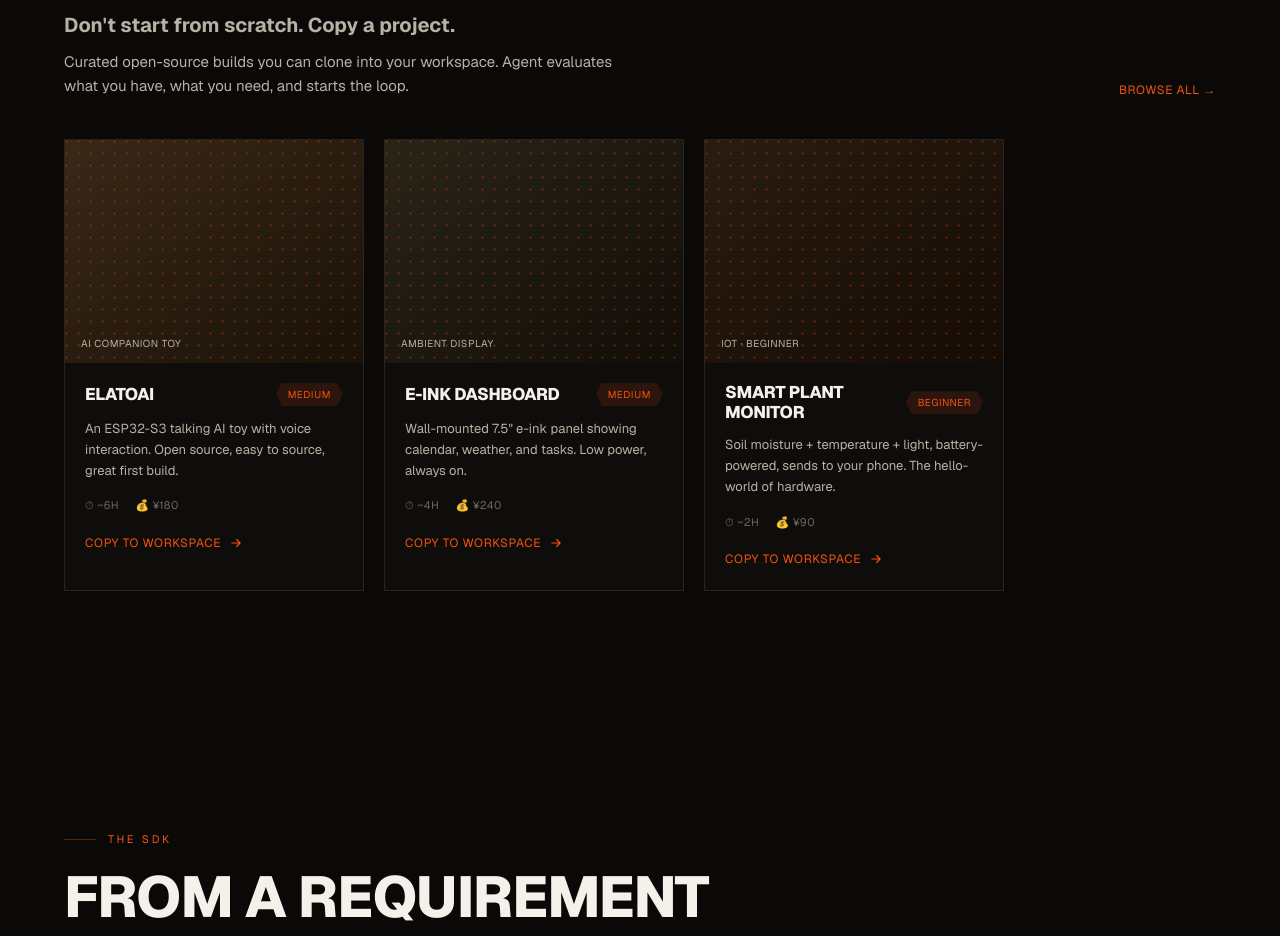
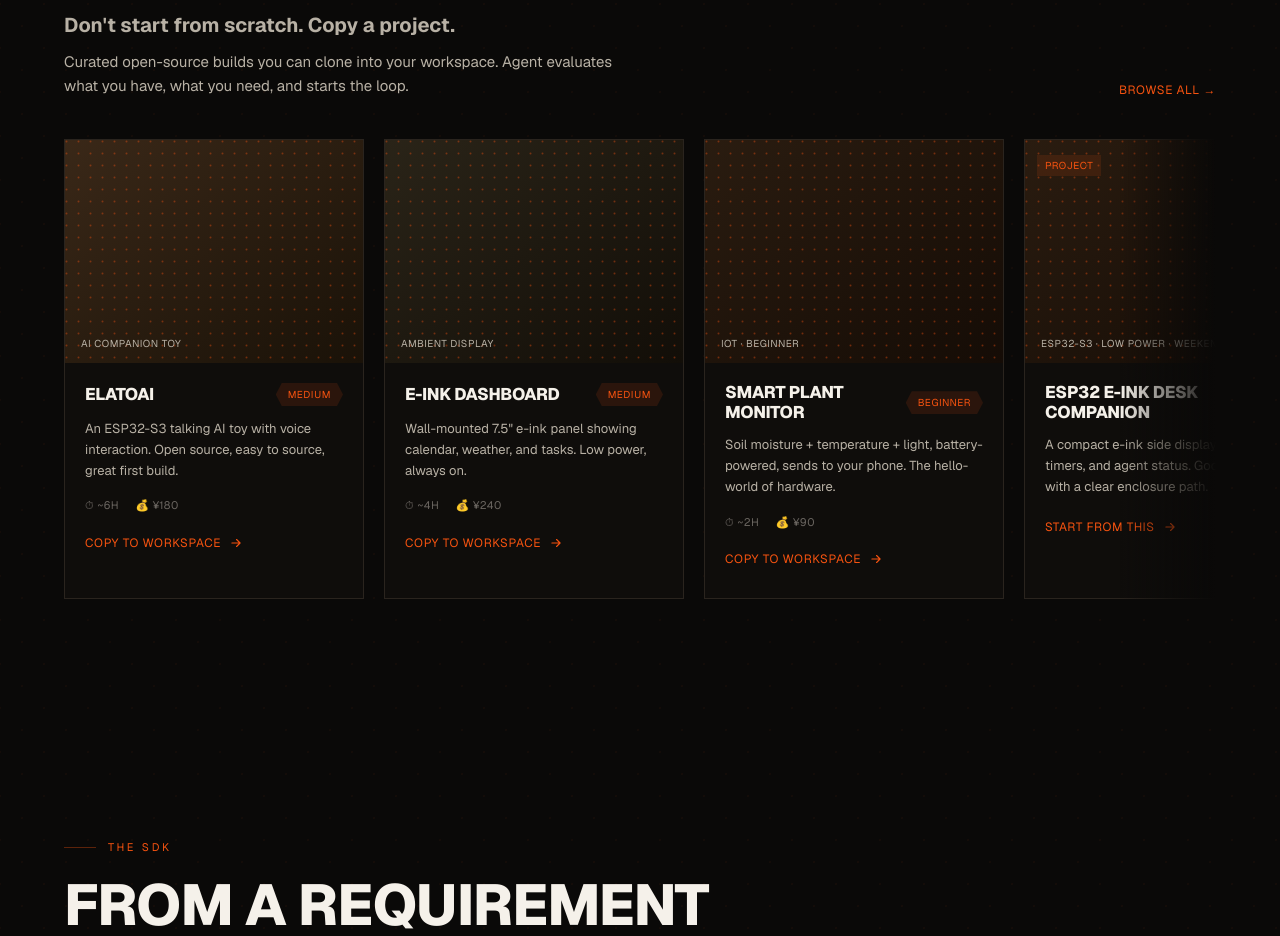
Before and after one commit to Conn-Ho/grounded-site, a Next.js app: page / in a window 1280 px wide. Shown: the part 3120-4056 px from the top of the page. Built offline with nearby package versions, Linux system fonts and the light colour scheme; no server answers.

Commit message:
Revert "fix: remove hunt insight cards from main page gallery section"
This reverts commit a7327a13e22e130d14f380455059eb790b67f19a.

```diff
--- a/app/page.tsx
+++ b/app/page.tsx
@@ -26,7 +26,7 @@ export default async function Home() {
         <Hero dict={dict.hero} />
         <Problem dict={dict.problem} />
         <Loop dict={dict.loop} />
-        <GalleryHunt galleryDict={dict.gallery} huntDict={dict.hunt} />
+        <GalleryHunt galleryDict={dict.gallery} huntDict={dict.hunt} huntItems={huntItems} />
         <Packages dict={dict.packages} />
         <FAQ dict={dict.faq} />
         <Waitlist dict={dict.waitlist} locale={locale} />
--- a/components/sections/GalleryHunt.tsx
+++ b/components/sections/GalleryHunt.tsx
@@ -1,6 +1,7 @@
 "use client";
 
 import type { Dict } from "@/lib/i18n";
+import type { HuntItem } from "@/lib/hunt";
 
 const covers = [
   "from-[#3a2818] to-[#1a1208]",
@@ -11,9 +12,11 @@ const covers = [
 export default function GalleryHunt({
   galleryDict,
   huntDict,
+  huntItems,
 }: {
   galleryDict: Dict["gallery"];
   huntDict: Dict["hunt"];
+  huntItems: HuntItem[];
 }) {
 
   return (
@@ -112,6 +115,72 @@ export default function GalleryHunt({
               </article>
             ))}
 
+            {/* ── 后段：Hunt 项目卡（直接展示，无 Tab 筛选）── */}
+            {huntItems.length ? (
+              huntItems.map((item, idx) => {
+                const isInsight = item.type === "insight";
+                const cover = covers[(idx + covers.length - 1) % covers.length];
+                return (
+                  <article
+                    key={item.id}
+                    className="group w-[300px] flex-shrink-0 snap-start overflow-hidden border border-[color:var(--card-border)] bg-[color:var(--card-bg)] transition-colors hover:border-[color:var(--accent-line)]"
+                  >
+                    {/* 封面 — 点阵纹理 */}
+                    <div className={`relative aspect-[4/3] overflow-hidden bg-gradient-to-br ${cover}`}>
+                      <svg className="absolute inset-0 h-full w-full opacity-40" aria-hidden>
+                        <defs>
+                          <pattern id={`dots-hunt-${item.id}`} width="12" height="12" patternUnits="userSpaceOnUse">
+                            <circle cx="1.5" cy="1.5" r="1" fill="var(--accent)" />
+                          </pattern>
+                        </defs>
+                        <rect width="100%" height="100%" fill={`url(#dots-hunt-${item.id})`} />
+                      </svg>
+                      {/* 类型角标 */}
+                      <div className="absolute top-3 left-3">
+                        <span className={`px-2 py-1 text-[10px] uppercase tracking-wider ${
+                          isInsight
+                            ? "bg-[rgba(92,173,255,0.18)] text-[#8fc4ff]"
+                            : "bg-[color:var(--accent-soft)] text-[color:var(--accent)]"
+                        }`}>
+                          {item.type}
+                        </span>
+                      </div>
+                      {/* meta 信息 */}
+                      <div className="absolute bottom-3 left-4 text-[10px] uppercase tracking-wider text-[color:var(--foreground-dim)]">
+                        {item.meta || item.source}
+                      </div>
+                    </div>
+
+                    {/* 文字区 */}
+                    <div className="p-5">
+                      <h3 className="display-font mb-3 text-[17px] tracking-wide leading-tight">
+                        {item.title}
+                      </h3>
+                      <p className="mb-4 text-[13px] leading-relaxed text-[color:var(--foreground-dim)]">
+                        {item.summary}
+                      </p>
+                      <a
+                        href={item.href}
+                        target={item.href.startsWith("http") ? "_blank" : undefined}
+                        rel={item.href.startsWith("http") ? "noreferrer" : undefined}
+                        className="inline-flex items-center gap-2 text-[12px] uppercase tracking-wider text-[color:var(--accent)] transition-colors hover:text-[color:var(--accent-hover)]"
+                      >
+                        {item.cta}
+                        <svg width="14" height="14" viewBox="0 0 24 24" fill="none" aria-hidden>
+                          <path d="M5 12h14M13 6l6 6-6 6" stroke="currentColor" strokeWidth="2" strokeLinecap="round" strokeLinejoin="round" />
+                        </svg>
+                      </a>
+                    </div>
+                  </article>
+                );
+              })
+            ) : (
+              <div className="w-[300px] flex-shrink-0 snap-start border border-[color:var(--card-border)] bg-[color:var(--card-bg)] p-8 flex items-center justify-center">
+                <p className="text-[12px] uppercase tracking-wider text-[color:var(--muted)]">
+                  {huntDict.empty}
+                </p>
+              </div>
+            )}
           </div>
         </div>
 
```
